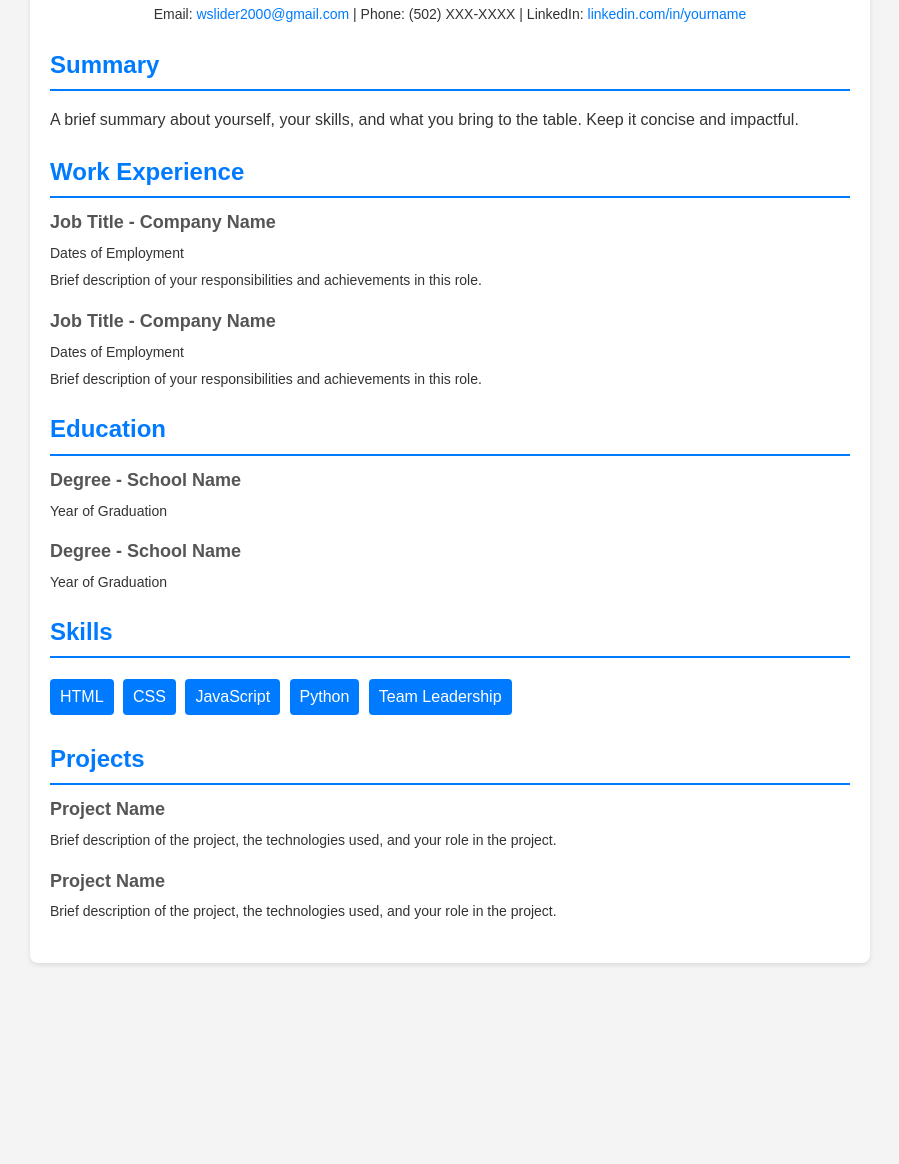
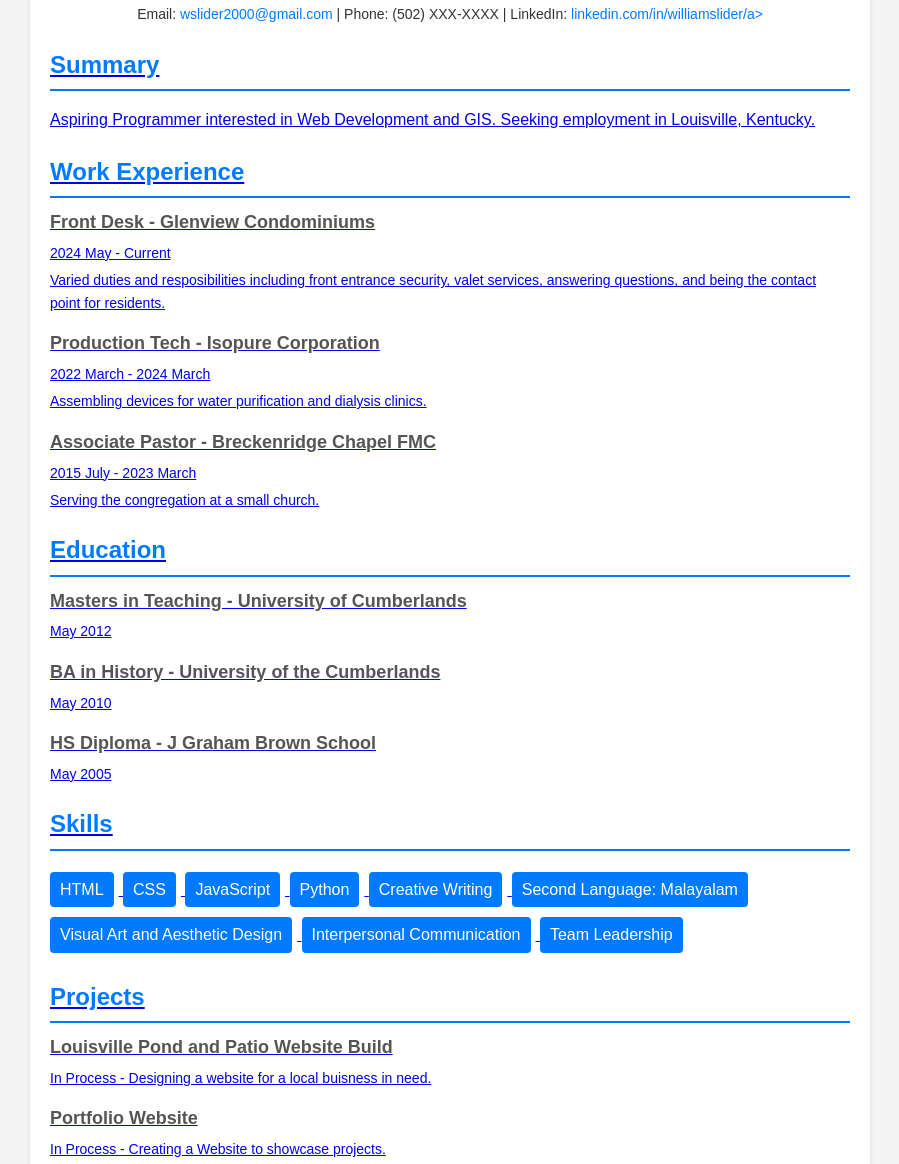
Before and after one commit to wslider/resume, a plain HTML site: page index.html in a window 1280 px wide. Shown: the part 95-1259 px from the top of the page, without its empty margins (190-1089 px from the left). Before the commit the page ends 1078 px from the top, so only its background shows below. Drawn offline with Linux system fonts and the light colour scheme.

Commit message:
edited text in skill section and work experience

```diff
--- a/index.html
+++ b/index.html
@@ -78,51 +78,59 @@
     <body>
         <main class="container">
             <section class="header">
-                <h1>William SLider</h1>
+                <h1>William Slider</h1>
                 <p class="contact">
                     Email:
                     <a href="wslider2000@gmail.com"
                         >wslider2000@gmail.com</a
                     >
                     | Phone: (502) XXX-XXXX | LinkedIn:
-                    <a href="#">linkedin.com/in/yourname</a>
+                    <a href="https://www.linkedin.com/in/williamslider">linkedin.com/in/williamslider/a>
                 </p>
             </section>
             <section class="section">
                 <h2>Summary</h2>
                 <p>
-                    A brief summary about yourself, your skills, and what you
-                    bring to the table. Keep it concise and impactful.
+                    Aspiring Programmer interested in Web Development and GIS. Seeking employment in Louisville, Kentucky.
                 </p>
             </section>
             <section class="section">
                 <h2>Work Experience</h2>
                 <div class="item">
-                    <h3>Job Title - Company Name</h3>
-                    <p>Dates of Employment</p>
+                    <h3>Front Desk - Glenview Condominiums</h3>
+                    <p>2024 May - Current</p>
                     <p>
-                        Brief description of your responsibilities and
-                        achievements in this role.
+                        Varied duties and resposibilities including front entrance security, valet services, answering questions, and being the contact point for residents.
                     </p>
                 </div>
                 <div class="item">
-                    <h3>Job Title - Company Name</h3>
-                    <p>Dates of Employment</p>
+                    <h3>Production Tech - Isopure Corporation</h3>
+                    <p>2022 March - 2024 March</p>
                     <p>
-                        Brief description of your responsibilities and
-                        achievements in this role.
+                        Assembling devices for water purification and dialysis clinics.
+                    </p>
+                </div>
+                <div class="item">
+                    <h3>Associate Pastor - Breckenridge Chapel FMC</h3>
+                    <p>2015 July - 2023 March </p>
+                    <p>
+                        Serving the congregation at a small church.
                     </p>
                 </div>
             </section>
             <div class="section">
                 <h2>Education</h2>
                 <div class="item">
-                    <h3>Degree - School Name</h3>
-                    <p>Year of Graduation</p>
+                    <h3>Masters in Teaching - University of Cumberlands</h3>
+                    <p>May 2012</p>
                 </div>
                 <div class="item">
-                    <h3>Degree - School Name</h3>
-                    <p>Year of Graduation</p>
+                    <h3>BA in History - University of the Cumberlands</h3>
+                    <p>May 2010</p>
+                </div>
+                <div class="item">
+                    <h3>HS Diploma - J Graham Brown School</h3>
+                    <p>May 2005</p>
                 </div>
             </section>
             <section class="section">
@@ -133,6 +141,10 @@
                         <li>CSS</li>
                         <li>JavaScript</li>
                         <li>Python</li>
+                        <li>Creative Writing</li>
+                        <li>Second Language: Malayalam</li>
+                        <li>Visual Art and Aesthetic Design</li>
+                        <li>Interpersonal Communication</li>
                         <li>Team Leadership</li>
                     </ul>
                 </div>
@@ -140,17 +152,15 @@
             <section class="section">
                 <h2>Projects</h2>
                 <div class="item">
-                    <h3>Project Name</h3>
+                    <h3>Louisville Pond and Patio Website Build</h3>
                     <p>
-                        Brief description of the project, the technologies used,
-                        and your role in the project.
+                        In Process - Designing a website for a local buisness in need.
                     </p>
                 </div>
                 <div class="item">
-                    <h3>Project Name</h3>
+                    <h3>Portfolio Website</h3>
                     <p>
-                        Brief description of the project, the technologies used,
-                        and your role in the project.
+                        In Process - Creating a Website to showcase projects.
                     </p>
                 </div>
             </section>
```
